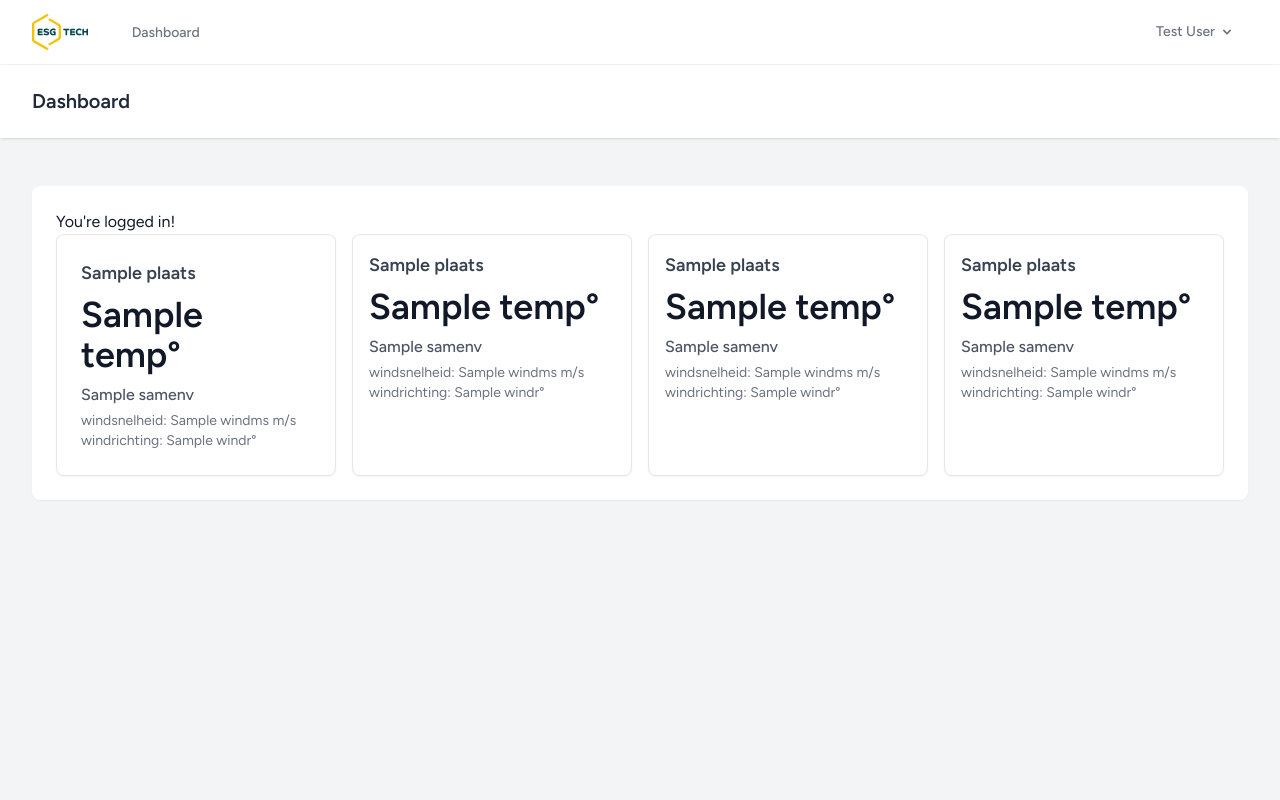
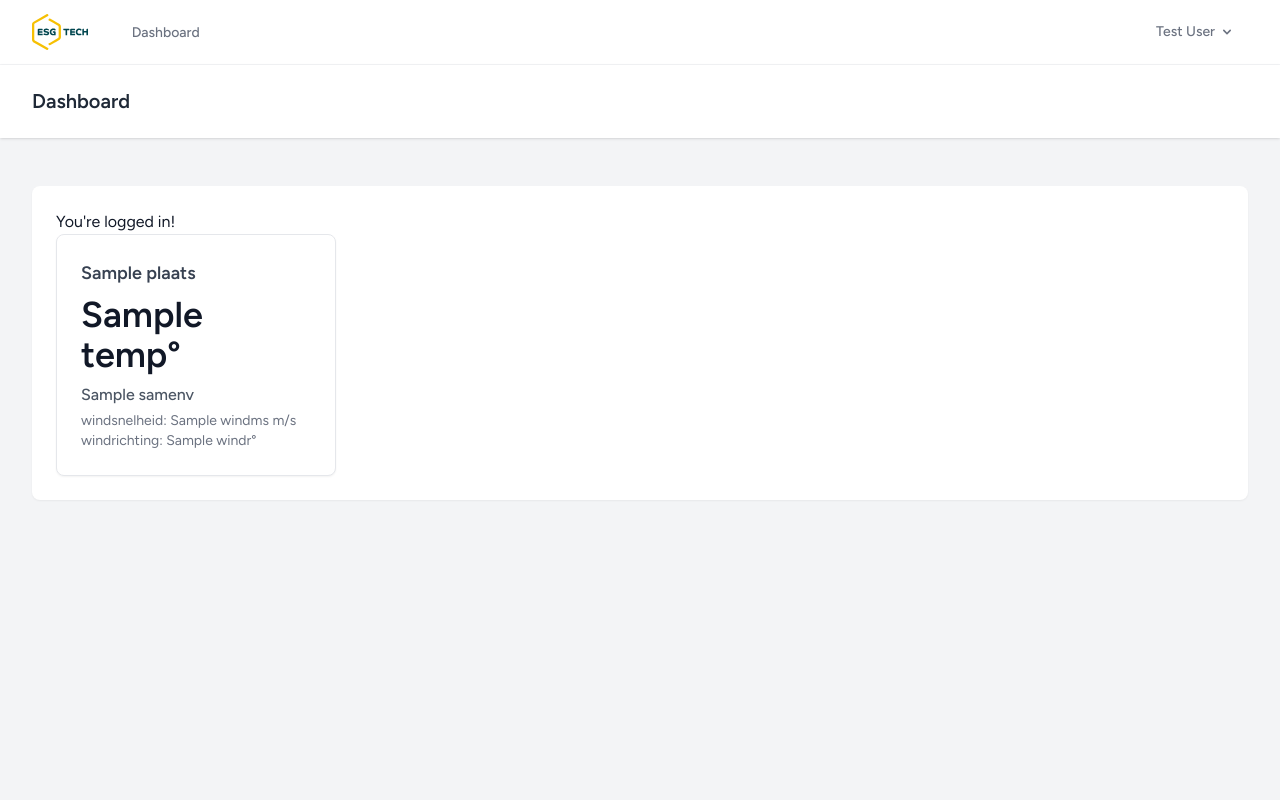
Before and after one commit to Ogulcan2005/Solar_tracker, a Laravel app: template Solar_Tracker/resources/views/dashboard.blade.php in a window 1280 px wide. Run offline with Laravel 12, Linux system fonts and the light colour scheme; a user stored in the database is signed in; data comes from the database, SQL or seed files in the repository; the template is opened without the code that fills it: most values are stand-ins (such as "Sample title", 1, 10 or a date in 2020); style sheets or scripts are compiled from the project's sources.

Commit message:
Update weather.blade.php

```diff
--- a/Solar_Tracker/resources/views/weather.blade.php
+++ b/Solar_Tracker/resources/views/weather.blade.php
@@ -20,74 +20,4 @@
             <p class="text-red-500">Geen weergegevens beschikbaar.</p>
         @endif
     </div>
-
-    <div class="p-4 bg-white border border-gray-200 rounded-lg shadow-sm">
-        @if (!empty($weather))
-            <div class="text-lg font-semibold text-gray-700">
-                {{ $weather['plaats'] ?? 'Onbekend' }}
-            </div>
-
-            <div class="text-4xl font-bold my-2">
-                {{ $weather['temp'] ?? '--' }}°
-            </div>
-
-            <div class="text-gray-600 font-medium">
-                {{ $weather['samenv'] ?? 'Geen gegevens' }}
-            </div>
-            <div class="text-sm text-gray-500 mt-1">
-                windsnelheid: {{ $weather['windms'] ?? '--' }} m/s &nbsp; windrichting: {{ $weather['windr'] ?? '--' }}°
-            </div>
-
-
-
-        @else
-            <p class="text-red-500">Geen weergegevens beschikbaar.</p>
-        @endif
-    </div>
-    <div class="p-4 bg-white border border-gray-200 rounded-lg shadow-sm">
-        @if (!empty($weather))
-            <div class="text-lg font-semibold text-gray-700">
-                {{ $weather['plaats'] ?? 'Onbekend' }}
-            </div>
-
-            <div class="text-4xl font-bold my-2">
-                {{ $weather['temp'] ?? '--' }}°
-            </div>
-
-            <div class="text-gray-600 font-medium">
-                {{ $weather['samenv'] ?? 'Geen gegevens' }}
-            </div>
-            <div class="text-sm text-gray-500 mt-1">
-                windsnelheid: {{ $weather['windms'] ?? '--' }} m/s &nbsp; windrichting: {{ $weather['windr'] ?? '--' }}°
-            </div>
-
-
-
-        @else
-            <p class="text-red-500">Geen weergegevens beschikbaar.</p>
-        @endif
-    </div>
-    <div class="p-4 bg-white border border-gray-200 rounded-lg shadow-sm">
-        @if (!empty($weather))
-            <div class="text-lg font-semibold text-gray-700">
-                {{ $weather['plaats'] ?? 'Onbekend' }}
-            </div>
-
-            <div class="text-4xl font-bold my-2">
-                {{ $weather['temp'] ?? '--' }}°
-            </div>
-
-            <div class="text-gray-600 font-medium">
-                {{ $weather['samenv'] ?? 'Geen gegevens' }}
-            </div>
-            <div class="text-sm text-gray-500 mt-1">
-                windsnelheid: {{ $weather['windms'] ?? '--' }} m/s &nbsp; windrichting: {{ $weather['windr'] ?? '--' }}°
-            </div>
-
-
-
-        @else
-            <p class="text-red-500">Geen weergegevens beschikbaar.</p>
-        @endif
-    </div>
 </div>
```
